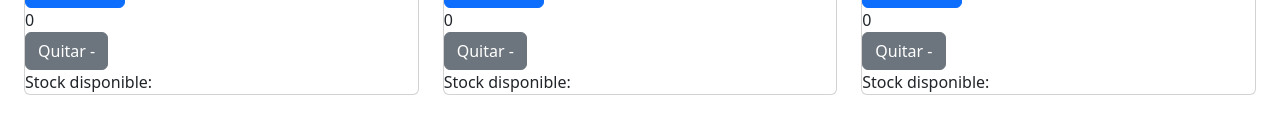
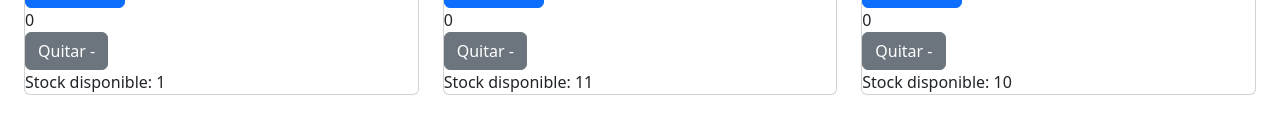
Before and after one commit to Luchitos/coderhouse-reactJs, a React (Create React App) app in the folder ecommerce-napal/: page /floreros in a window 1280 px wide. Shown: the part 465-598 px from the top of the page. Built offline with nearby package versions, Linux system fonts and the light colour scheme.

Commit message:
Fix stock

```diff
--- a/ecommerce-napal/src/components/ItemCountNew/ItemCountNew.jsx
+++ b/ecommerce-napal/src/components/ItemCountNew/ItemCountNew.jsx
@@ -7,7 +7,7 @@ const ItemCountNew = ({ stocks, defaultValue = 0, onAdd = () => {} }) => {
 
     const handleStock = {
         sumaStock: () => {
-            if (stock === 0) {
+            if (stocks === 0) {
                 alert('no hay mas stock')
             } else {
                 setUnidades(unidades + 1)
@@ -22,7 +22,6 @@ const ItemCountNew = ({ stocks, defaultValue = 0, onAdd = () => {} }) => {
                 setStock(stock + 1)
             }
         }
-
     }
     useEffect(() => {
         onAdd(count)
@@ -32,7 +31,7 @@ const ItemCountNew = ({ stocks, defaultValue = 0, onAdd = () => {} }) => {
             <button type="button" className="btn btn-primary" onClick={handleStock.sumaStock} disabled={stock === '0'}>Agregar +</button>
             <div>{unidades}</div>
             <button type="button" className="btn btn-secondary" onClick={handleStock.restaStock} disabled={stock === '0'}>Quitar -</button>
-            <div>Stock disponible: {stock}</div>
+            <div>Stock disponible: {stocks}</div>
         </>
     )
 }
--- a/ecommerce-napal/src/components/ItemList/Item/Item.jsx
+++ b/ecommerce-napal/src/components/ItemList/Item/Item.jsx
@@ -14,10 +14,11 @@ const Item = ({ title, description, price, pictureUrl, stock, categoria, id }) =
                     <Link to={`/${categoria}/${id}`}>
                         <h2 className="card-title">
                             {title}
+
                         </h2>
                     </Link>
                     <h4>${price}</h4>
-                    <ItemCountNew stock={parseInt(stock)} />
+                    <ItemCountNew stocks={parseInt(stock)} />
                 </div>
 
             </div>
--- a/ecommerce-napal/src/components/ItemList/ItemList.jsx
+++ b/ecommerce-napal/src/components/ItemList/ItemList.jsx
@@ -14,7 +14,7 @@ const ItemList = () => {
             return new Promise((resolve, reject) => {
                 setTimeout(() => {
                     resolve(data)
-                }, 2000)
+                }, 2)
             })
         }
         productos().then((items) => {
```
